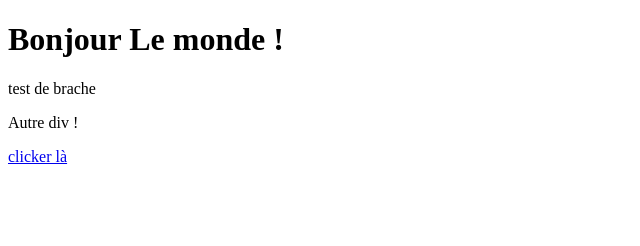
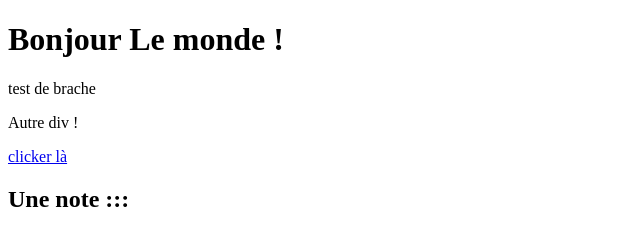
Before and after one commit to AnasAar/cours, a plain HTML site: page index.html in a window 1280 px wide. Shown: the whole page, without its empty margins (0-640 px from the left). Drawn offline with Linux system fonts and the light colour scheme.

Commit message:
changes to the hub

```diff
--- a/index.html
+++ b/index.html
@@ -12,5 +12,6 @@
         <p>Autre div !</p>
     </div>
     <a href="cirooo/zabla.html">clicker là</a>
+    <div><h2>Une note :::</h2></div>
 </body>
 </html>
```
